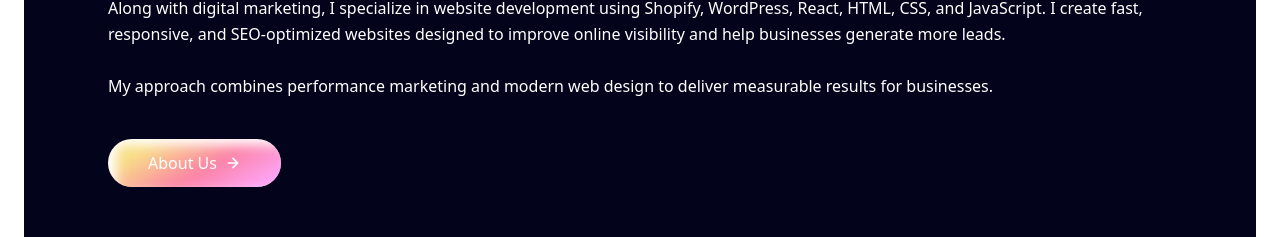
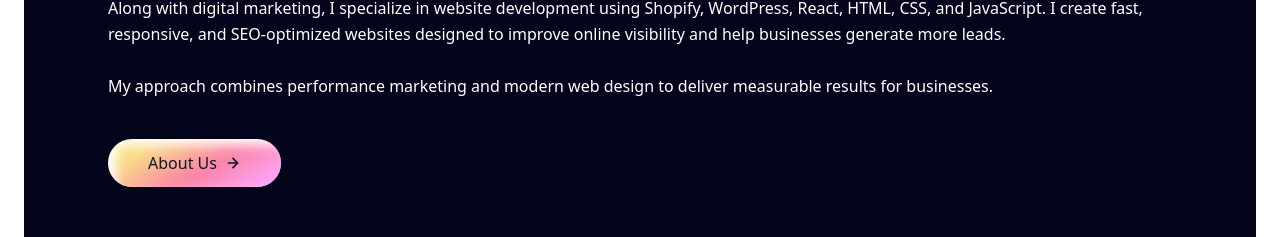
Before and after one commit to A-M-Santhoshkumar/sitedesign, a Next.js app: page / in a window 1280 px wide. Shown: the part 871-1108 px from the top of the page. Built offline with nearby package versions, Linux system fonts and the light colour scheme.

Commit message:
button color change

```diff
--- a/components/ThemeBtn.tsx
+++ b/components/ThemeBtn.tsx
@@ -17,7 +17,7 @@ function ThemeBtn({
   const baseClass = `
     theme-sk-btn group relative inline-flex items-center justify-center gap-2
     px-7 md:px-10 h-12 text-sm md:text-base font-medium rounded-full
-    bg-white text-white dark:bg-white dark:text-gray-900
+    bg-white text-gray dark:bg-white dark:text-gray-900
     cursor-pointer select-none overflow-hidden
     transition-all duration-300 hover:shadow-lg active:scale-[0.98]
   `.trim();
```
